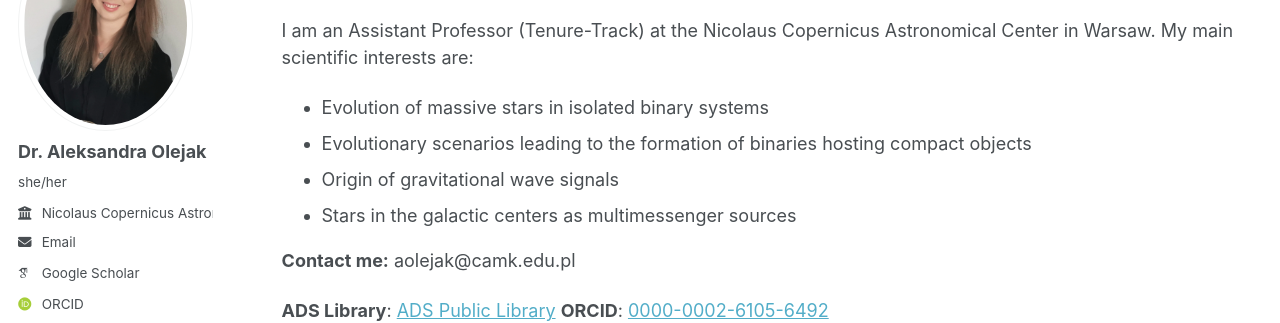
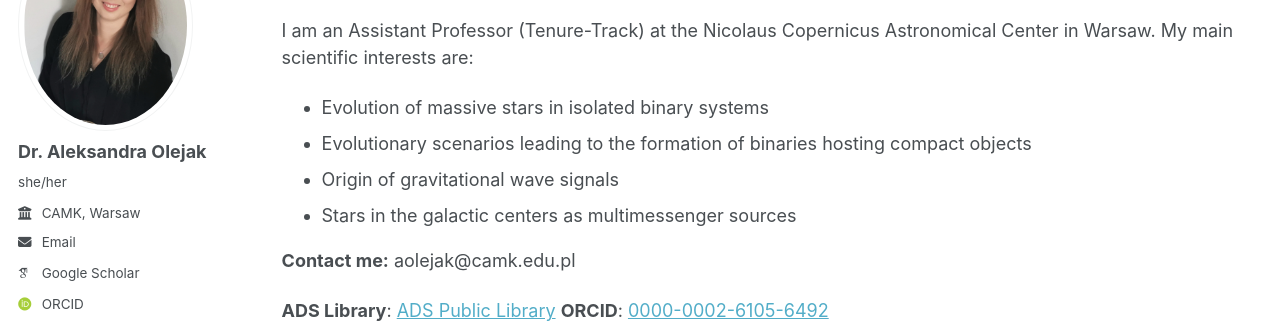
Before and after one commit to aleole/aleole.github.io, a Jekyll site: the page built from _pages/index.md, in a window 1280 px wide. Shown: the part 179-502 px from the top of the page. Built offline with Jekyll 4.4.1, drawn with Linux system fonts in a browser that asks for light colours; some web fonts are replaced; a script that is not in the unit is left out.

Commit message:
Update _config.yml

```diff
--- a/_config.yml
+++ b/_config.yml
@@ -27,7 +27,7 @@ author:
   pronouns         : "she/her"
  # bio              : "Short biography for the left-hand sidebar"
  # location         : "Earth"
-  employer         : "Nicolaus Copernicus Astronomical Center, Warsaw"
+  employer         : "CAMK, Warsaw"
  # uri              : # URL
   email            : "aolejak@camk.edu.pl"
 
```
